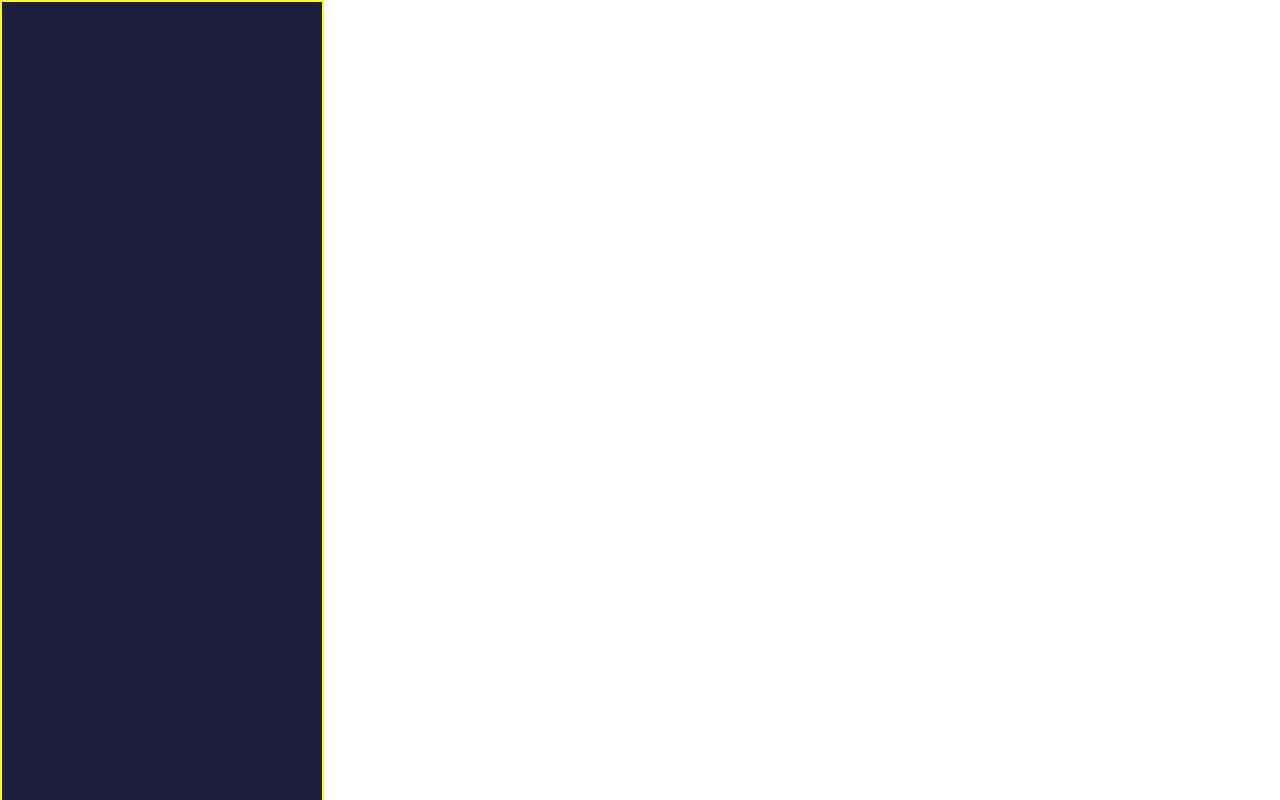
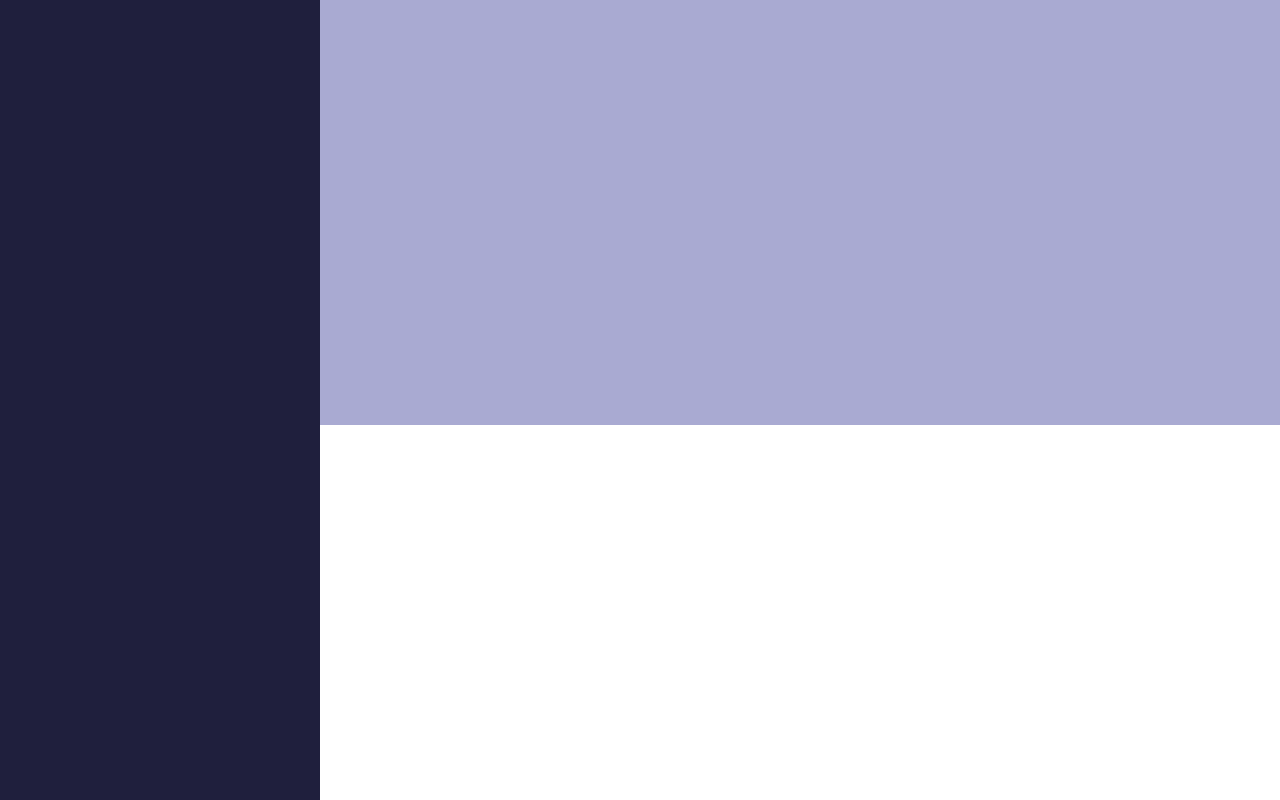
Before and after one commit to Elise-Jones/ideabox, a plain HTML site: page index.html in a window 1280 px wide. Drawn offline with Linux system fonts and the light colour scheme.

Commit message:
Add top box

```diff
--- a/styles.css
+++ b/styles.css
@@ -3,8 +3,9 @@
 }
 
 .parent1 {
+    display: flex;
     background-color: #1F1f3D;
-    border: solid 2px yellow ;
+    /* border: solid 2px yellow ; */
     flex-direction: column;
     align-items: stretch;
     width: 25%;
@@ -16,3 +17,20 @@
     position: fixed;
 
 }
+
+.parent2 {
+    background-color: #a9aad2;
+    display: inline-flex;
+    width: 2000px;
+    height: 425px;
+    justify-content: flex-end;
+    flex-direction: row;
+    top: 0px;
+    left: 0px;
+    right: 0px;
+    margin-left: 25%;
+    position: fixed;
+
+}
+
+.pare
```
